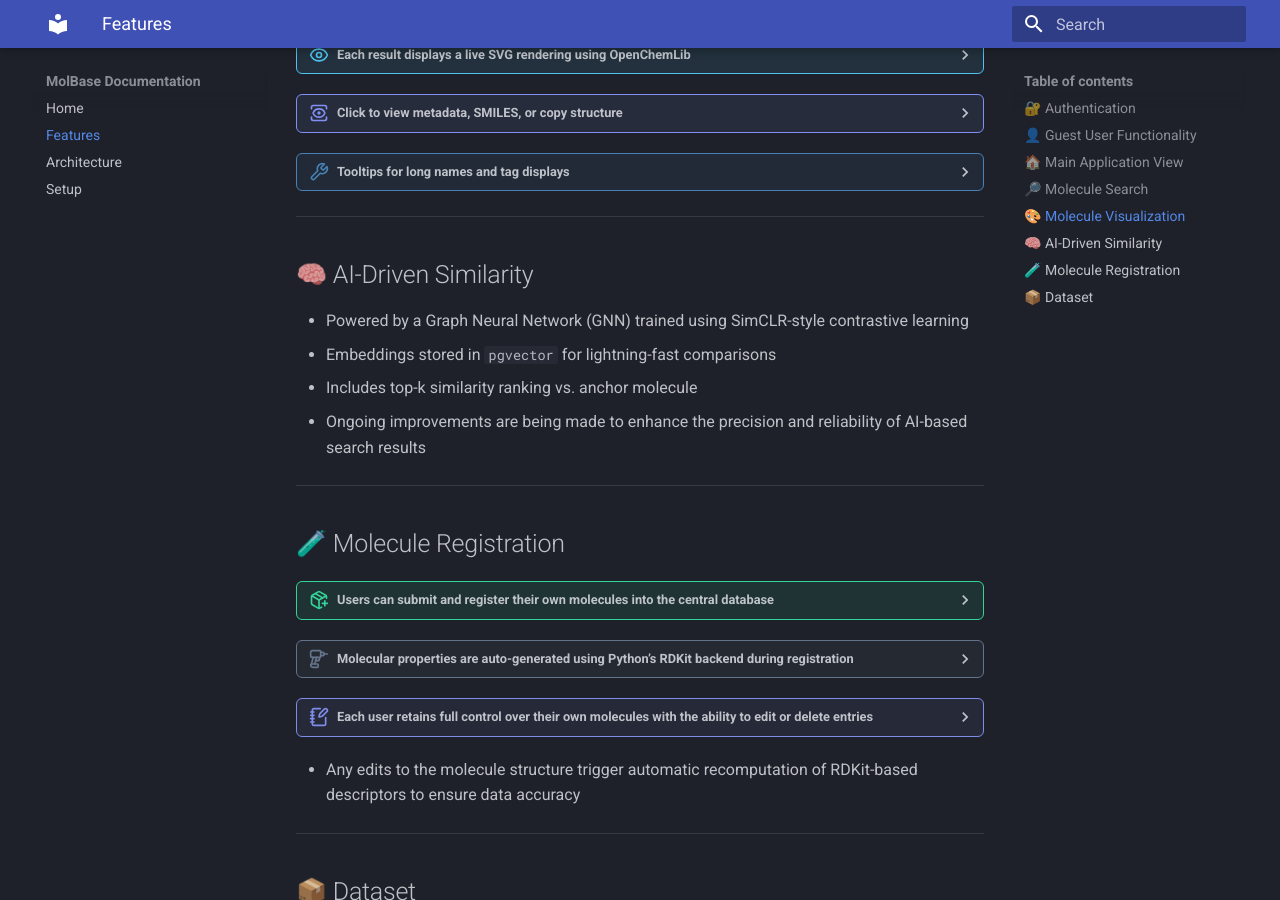
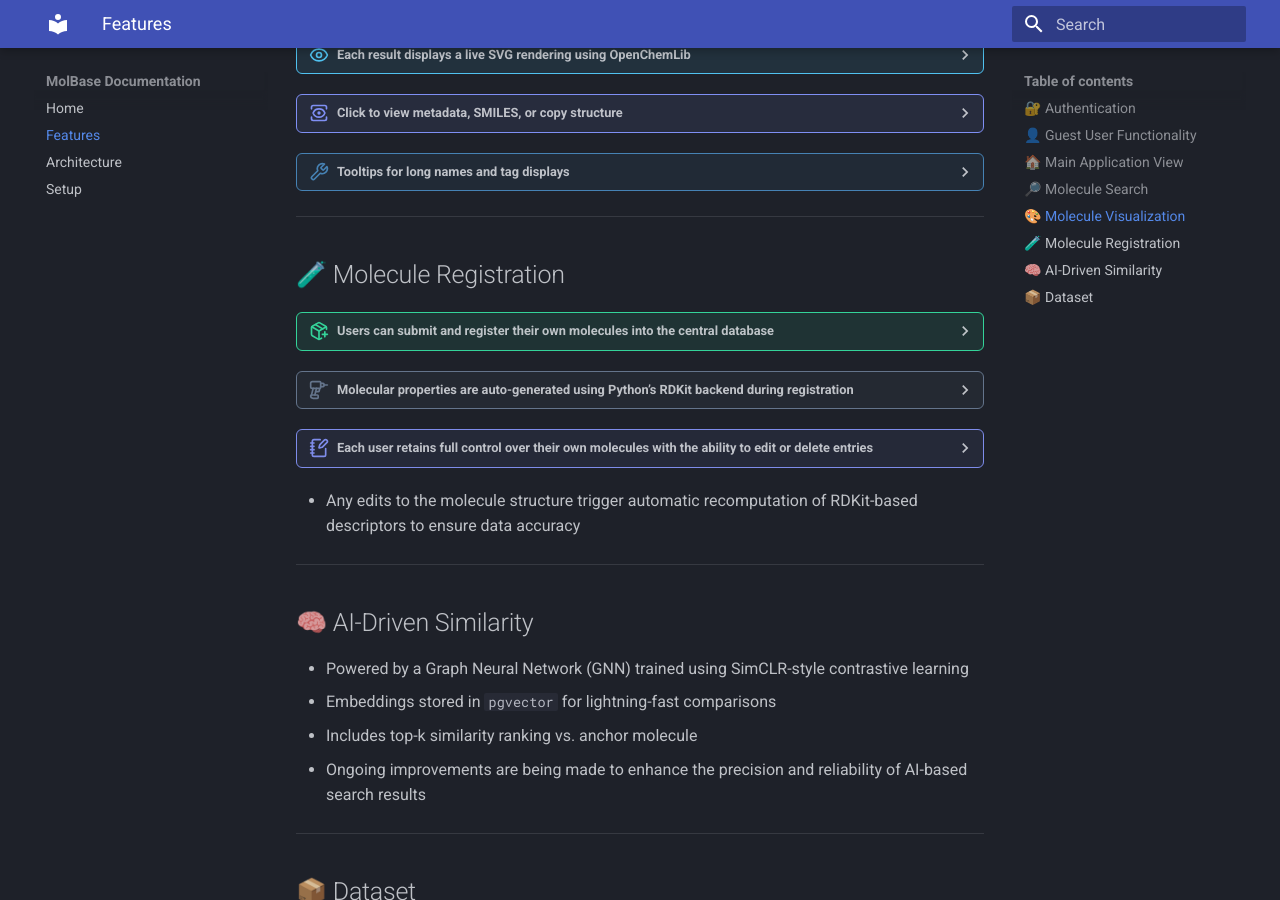
Before and after one commit to FarzamA/molbase-docs, an MkDocs documentation site: the page built from docs/features.md, in a window 1280 px wide and 900 px high, scrolled down 1963 px. Built offline with MkDocs 1.6.1 and Material for MkDocs 9.7.7, drawn with Linux system fonts in a browser that asks for light colours; some of the changed lines change nothing that is shown.

Commit message:
reposition features sections

```diff
--- a/docs/features.md
+++ b/docs/features.md
@@ -247,14 +247,6 @@ Upon logging in, users are directed to the Molecule Search Dashboard, which prov
             style="max-width: 100%; border-radius: 12px;">
         </video>
     </div>
----
-
-## 🧠 AI-Driven Similarity
-
-- Powered by a Graph Neural Network (GNN) trained using SimCLR-style contrastive learning
-- Embeddings stored in `pgvector` for lightning-fast comparisons
-- Includes top-k similarity ranking vs. anchor molecule
-- Ongoing improvements are being made to enhance the precision and reliability of AI-based search results
 
 ---
 
@@ -299,6 +291,15 @@ Upon logging in, users are directed to the Molecule Search Dashboard, which prov
 
 ---
 
+## 🧠 AI-Driven Similarity
+
+- Powered by a Graph Neural Network (GNN) trained using SimCLR-style contrastive learning
+- Embeddings stored in `pgvector` for lightning-fast comparisons
+- Includes top-k similarity ranking vs. anchor molecule
+- Ongoing improvements are being made to enhance the precision and reliability of AI-based search results
+
+---
+
 ## 📦 Dataset
 
 - 6M+ molecules imported from PubChem
```
Also changed, not shown: site/features/index.html, site/search/search_index.json, site/setup/index.html.
